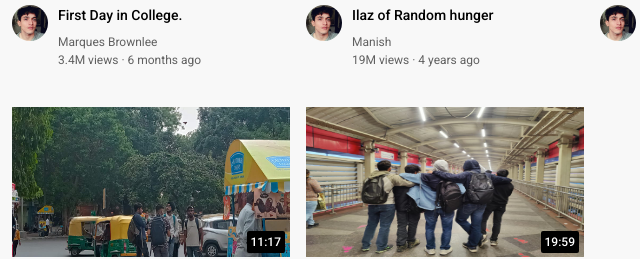
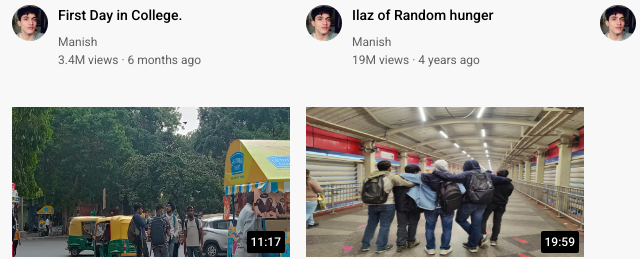
Before and after one commit to Manish342900/Youtube-UI-Ux, a plain HTML site: page index.html in a window 1280 px wide. Shown: the part 237-496 px from the top of the page, 84-724 px from the left. Drawn offline with Linux system fonts and the light colour scheme.

Commit message:
Update index.html

```diff
--- a/index.html
+++ b/index.html
@@ -90,7 +90,7 @@
                 First Day in College.
               </p>
               <p class="video-author">
-                Marques Brownlee
+                Manish
               </p>
               <p class="video-stats">
                 3.4M views &#183; 6 months ago
```
